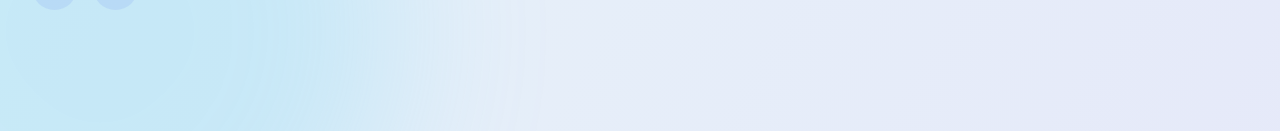
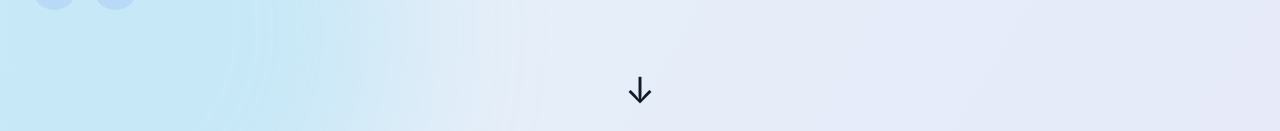
Before and after one commit to sromelus/my_dev_porfolio, a Next.js app: page / in a window 1280 px wide. Shown: the part 669-800 px from the top of the page. Built offline with nearby package versions, Linux system fonts and the light colour scheme.

Commit message:
added down arrow animation

```diff
--- a/app/components/Hero.tsx
+++ b/app/components/Hero.tsx
@@ -67,6 +67,9 @@ const Hero: React.FC = () => {
           </div>
         </div>
       </section>
+        <div className='flex justify-center items-center relative bottom-15 animate-bounce'>
+          <div className='text-4xl'>↓</div>
+        </div>
     </>
   );
 };
```
